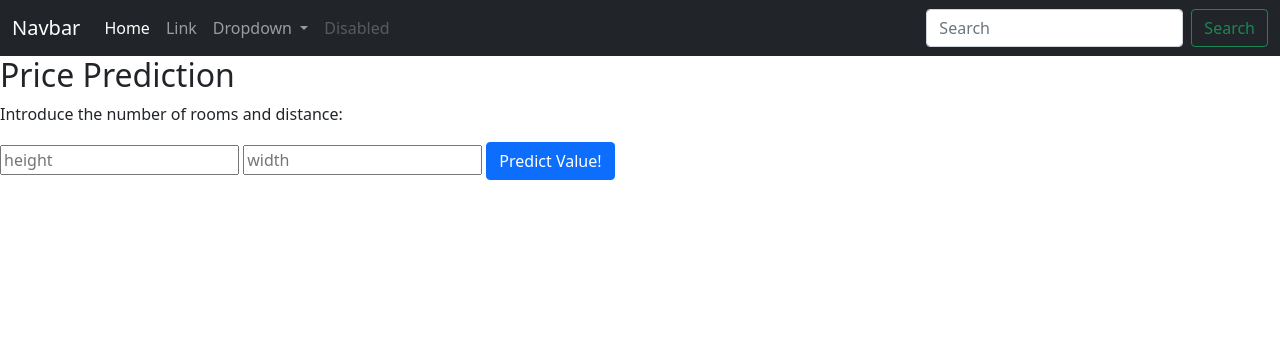
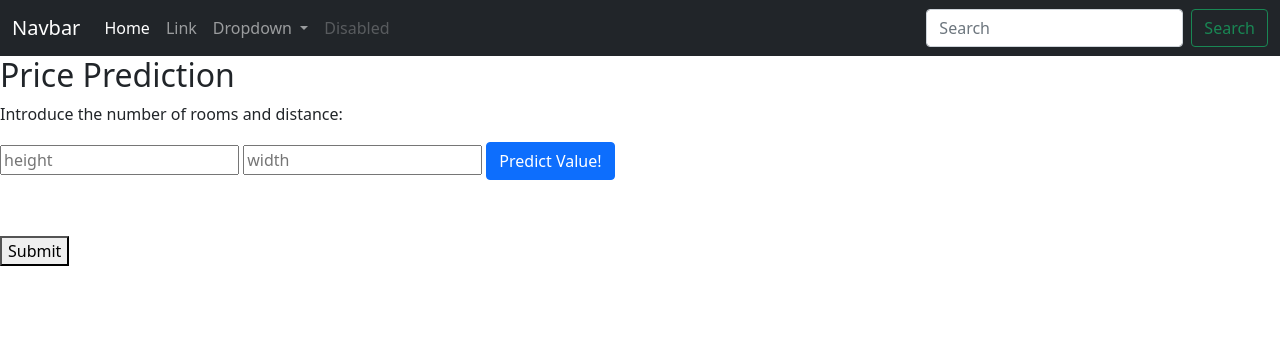
Before and after one commit to inanisimperium/rabbit_details2, a Flask app: page / in a window 1280 px wide. Shown: the top 356 px of the page. Run offline with Flask 2, Linux system fonts and the light colour scheme; parts of the project's set-up code (start-up, migrations or seed data) failed here and were passed over.

Commit message:
Update index.html

```diff
--- a/templates/index.html
+++ b/templates/index.html
@@ -61,10 +61,11 @@
 	    <b>{{prediction_text}}</b>
 			<h1 id="output"></h1>
 		</div>
+		<button id="button">Submit</button>
 		<script>
 		      var input =
 			  document.getElementById('predictedValue'),
-// 			  button = document.getElementById('button'),
+			  button = document.getElementById('button'),
 			  output = document.getElementById('output'),
 			  data1 = 'Not ready to butcher',
 			  data2 = 'Ready to butcher';
```
